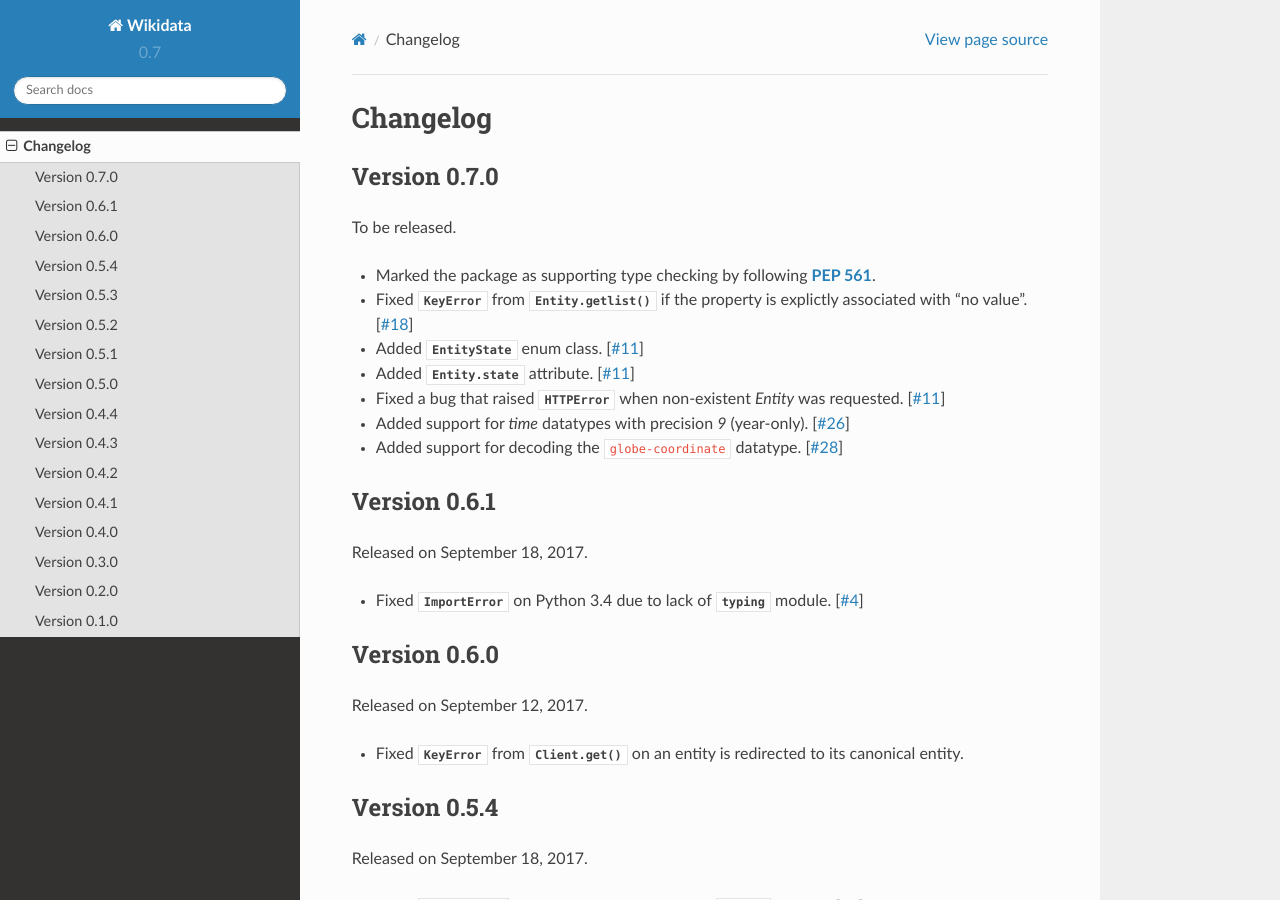
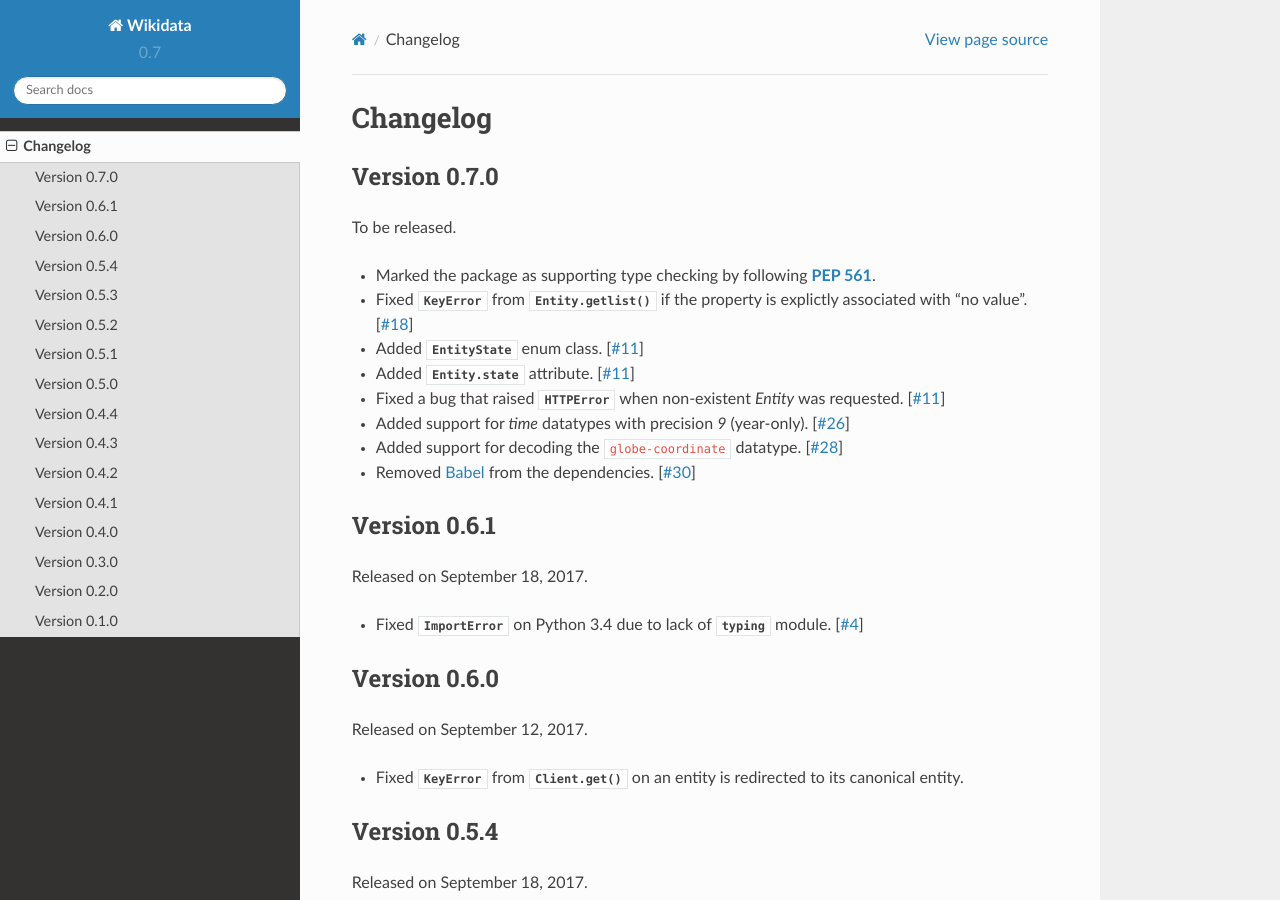
Before and after one commit to dahlia/wikidata, a Sphinx documentation site: the page built from docs/changes.rst, in a window 1280 px wide and 900 px high. Built offline with Sphinx 7.4.7 and the Read the Docs theme 2.0.0, drawn with Linux system fonts in a browser that asks for light colours.

Commit message:
Edit changelog

```diff
--- a/docs/changes.rst
+++ b/docs/changes.rst
@@ -17,7 +17,7 @@
   non-existent `Entity` was requested.  [:pr:`11`]
 - Added support for `time` datatypes with precision `9` (year-only).  [:pr:`26`]
 - Added support for decoding the ``globe-coordinate`` datatype.  [:pr:`28`]
-
+- Removed Babel_ from the dependencies.  [:pr:`30`]
 
 Version 0.6.1
 -------------
```
